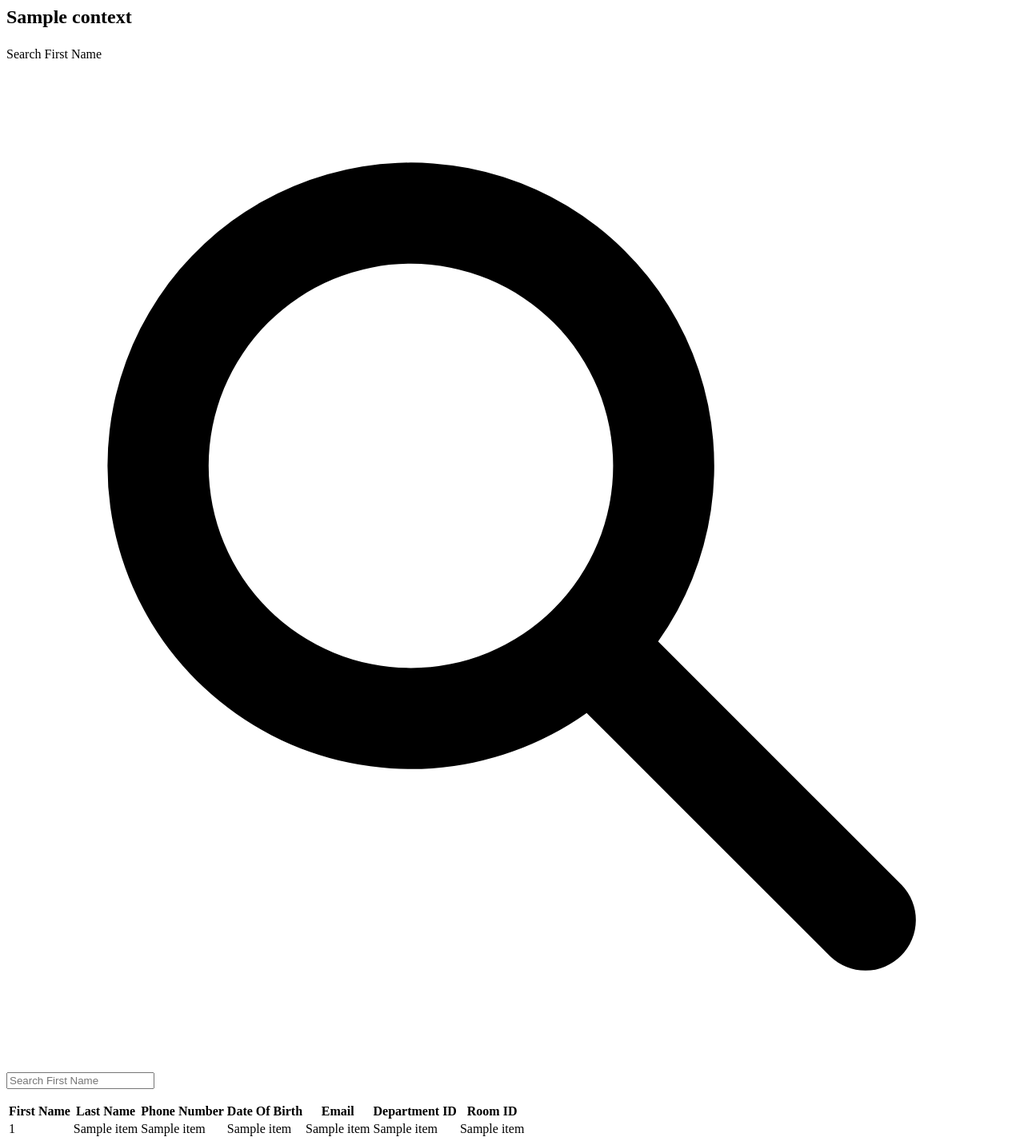
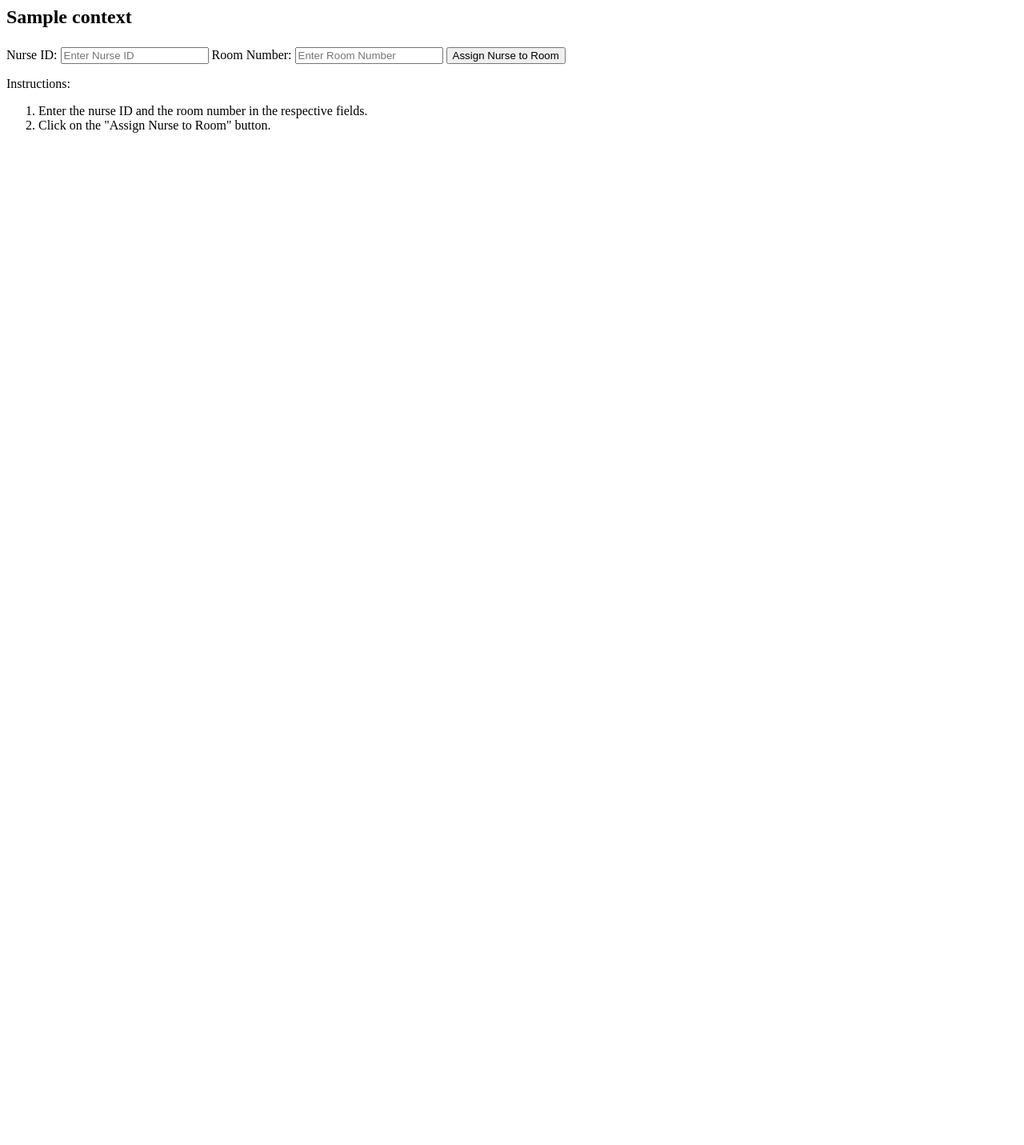
Before and after one commit to 1solomonwakhungu/databasegroup, a Flask app: template templates/receptionist_func/receptionist-2.html in a window 1280 px wide. Shown: the whole page at 80% size. After the commit the page ends 166 px from the top, so only its background shows below. Run offline with Flask 3, Linux system fonts and the light colour scheme; the template is opened without the code that fills it: most values are stand-ins (such as "Sample title", 1, 10 or a date in 2020).

Commit message:
Update receptionist-2.html

```diff
--- a/templates/receptionist_func/receptionist-2.html
+++ b/templates/receptionist_func/receptionist-2.html
@@ -9,80 +9,54 @@
             <div class="flex flex-col md:flex-row items-center justify-between space-y-3 md:space-y-0 md:space-x-4 p-4">
                 <div class="w-full md:w-1/2">
                     <form class="flex items-center">
-                        <label for="simple-search" class="sr-only">Search First Name</label>
-                        <div class="relative w-full">
-                            <div class="absolute inset-y-0 left-0 flex items-center pl-3 pointer-events-none">
-                                <svg aria-hidden="true"
-                                     class="w-5 h-5 text-gray-500 dark:text-gray-400"
-                                     fill="currentColor"
-                                     viewbox="0 0 20 20"
-                                     xmlns="http://www.w3.org/2000/svg">
-                                    <path fill-rule="evenodd" d="M8 4a4 4 0 100 8 4 4 0 000-8zM2 8a6 6 0 1110.89 3.476l4.817 4.817a1 1 0 01-1.414 1.414l-4.816-4.816A6 6 0 012 8z" clip-rule="evenodd" />
-                                </svg>
-                            </div>
-                            <input type="text"
-                                   id="simple-search"
-                                   class="bg-gray-50 border border-gray-300 text-gray-900 text-sm rounded-lg focus:ring-primary-500 focus:border-primary-500 block w-full pl-10 p-2 dark:bg-gray-700 dark:border-gray-600 dark:placeholder-gray-400 dark:text-white dark:focus:ring-primary-500 dark:focus:border-primary-500"
-                                   placeholder="Search First Name"
-                                   required=""
-                                   onkeyup="searchFunction()">
-                        </div>
+                        <label for="nurse_id" class="block font-medium text-gray-700 dark:text-gray-200">Nurse ID:</label>
+                        <input type="number" name="nurse_id" id="nurse_id" placeholder="Enter Nurse ID" class="border border-gray-400 rounded-md px-3 py-2 mt-1 focus:outline-none focus:ring-1 focus:ring-gray-400 dark:focus:ring-blue-500 dark:bg-gray-700 dark:text-gray-200 dark:border-gray-600 dark:hover:border-blue-500 dark:focus:border-blue-500 dark:focus:shadow-md dark:focus:ring-opacity-50" required>
+
+                        <label for="room_number" class="block font-medium text-gray-700 dark:text-gray-200 mt-3">Room Number:</label>
+                        <input type="number" name="room_number" id="room_number" placeholder="Enter Room Number" class="border border-gray-400 rounded-md px-3 py-2 mt-1 focus:outline-none focus:ring-1 focus:ring-gray-400 dark:focus:ring-blue-500 dark:bg-gray-700 dark:text-gray-200 dark:border-gray-600 dark:hover:border-blue-500 dark:focus:border-blue-500 dark:focus:shadow-md dark:focus:ring-opacity-50" required>
+
+                        <button type="submit" class="bg-blue-500 hover:bg-blue-600 text-white font-bold py-2 px-4 rounded mt-4 transition duration-200">Assign Nurse to Room</button>
                     </form>
                 </div>
-            </div>
-            <div class="overflow-x-auto">
-                <table class="w-full text-sm text-left text-gray-500 dark:text-gray-400 sortable"
-                       id="myTable">
-                    <thead class="text-xs text-gray-700 uppercase bg-gray-50 dark:bg-gray-700 dark:text-gray-400">
-                        <tr>
-                            <th scope="col" class="px-4 py-3">First Name</th>
-                            <th scope="col" class="px-4 py-3">Last Name</th>
-                            <th scope="col" class="px-4 py-3">Phone Number</th>
-                            <th scope="col" class="px-4 py-3">Date Of Birth</th>
-                            <th scope="col" class="px-4 py-3">Email</th>
-                            <th scope="col" class="px-4 py-3">Department ID</th>
-                            <th scope="col" class="px-4 py-3">Room ID</th>
-                        </tr>
-                    </thead>
-                    <tbody>
-                        {% for item in context.data %}
-                            <tr class="border-b dark:border-gray-700">
-                                <td class="px-4 py-3 font-medium text-gray-900 whitespace-nowrap dark:text-white">{{ item[0] }}</td>
-                                <td class="px-4 py-3">{{ item[1] }}</td>
-                                <td class="px-4 py-3">{{ item[2] }}</td>
-                                <td class="px-4 py-3">{{ item[3] }}</td>
-                                <td class="px-4 py-3">{{ item[4] }}</td>
-                                <td class="px-4 py-3">{{ item[5] }}</td>
-                                <td class="px-4 py-3">{{ item[6] }}</td>
-                            </tr>
-                        {% endfor %}
-                    </tbody>
-                </table>
+                <div class="w-full md:w-1/2">
+                    <p class="text-lg font-medium text-gray-800 dark:text-gray-200 mt-2">Instructions:</p>
+                    <ol class="list-decimal ml-5 mt-2 text-gray-700 dark:text-gray-400">
+                        <li>Enter the nurse ID and the room number in the respective fields.</li>
+                        <li>Click on the "Assign Nurse to Room" button.</li>
+                    </ol>
+                </div>
             </div>
         </div>
     </div>
 </section>
 <script>
-    function searchFunction() {
-  // Declare variables
-  var input, filter, table, tr, td, i, txtValue;
-  input = document.getElementById("simple-search");
-  filter = input.value.toUpperCase();
-  table = document.getElementById("myTable");
-  tr = table.getElementsByTagName("tr");
+// Function to assign a nurse to a room
+    function assignNurseToRoom() {
+        const nurseId = document.getElementById('nurse_id').value;
+        const roomNumber = document.getElementById('room_number').value;
+        const xhr = new XMLHttpRequest();
 
-  // Loop through all table rows, and hide those who don't match the search query
-  for (i = 0; i < tr.length; i++) {
-    td = tr[i].getElementsByTagName("td")[0];
-    console.log(tr[i].getElementsByTagName("td"));
-    if (td) {
-      txtValue = td.textContent || td.innerText;
-      if (txtValue.toUpperCase().indexOf(filter) > -1) {
-        tr[i].style.display = "";
-      } else {
-        tr[i].style.display = "none";
-      }
-    }
-  }
+        xhr.onreadystatechange = function () {
+            if (xhr.readyState === 4 && xhr.status === 200) {
+                const response = JSON.parse(xhr.responseText);
+                if (response.status === 'success') {
+                    alert('Nurse assigned to room successfully.');
+                } else {
+                    alert(response.message);
+                }
+            }
+        };
+ xhr.open('POST', '/assign-nurse-to-room');
+xhr.setRequestHeader('Content-Type', 'application/json');
+xhr.send(JSON.stringify({nurseId: nurseId, roomNumber: roomNumber}));
 }
+
+javascript
+Copy code
+// Attach event listener to the form submit button
+const form = document.querySelector('form');
+form.addEventListener('submit', function (event) {
+    event.preventDefault(); // prevent the form from submitting normally
+    assignNurseToRoom();
+});
 </script>
```
